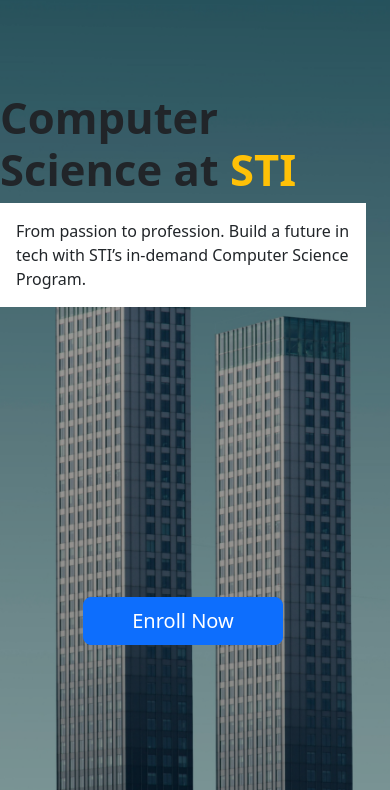
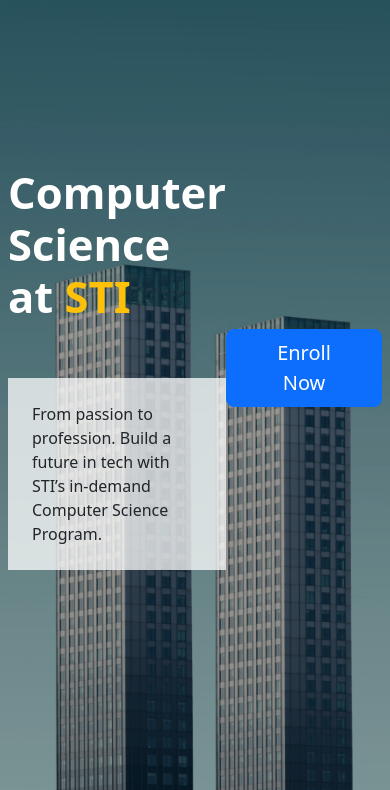
Before and after one commit to workingphasmid/BSCS-Brochure, a website: page index.html in a window 390 px wide. Shown: the part 54-844 px from the top of the page. Drawn offline with nearby package versions, Linux system fonts and the light colour scheme.

Commit message:
D - Hero
Non responsive

```diff
--- a/index.html
+++ b/index.html
@@ -33,9 +33,9 @@
 
     <!-- Hero -->
     <section class="hero container-fluid row">
-      <div class="container-fluid col">
-        <h1 class="display-1 fw-bold">Computer Science at <span class="text-warning">STI</span></h1>
-        <div class="p-3 bg-body container-fluid">
+      <div class="container-fluid col gap-5">
+        <h1 class="display-1 fw-bold text-white">Computer Science at <span class="text-warning">STI</span></h1>
+        <div class="p-4 container-fluid container-slogan">
           <span>From passion to profession. Build a future in tech with STI’s in-demand Computer Science Program.</span>
         </div>
       </div>
--- a/other.css
+++ b/other.css
@@ -13,6 +13,9 @@
 /* Hero */
 .hero {
   height: 100vh;
+
+  margin: 0;
+  padding: 0 120px;
 }
 
 .hero > .col {
@@ -40,6 +43,10 @@
   padding-inline: 0;
 }
 
+.container-slogan {
+  background-color: rgba(255, 255, 255, 0.75);
+}
+
 @media (max-width: 768px) {
   .navbar {
     padding: var(--bs-navbar-padding-y);
@@ -50,5 +57,6 @@
   }
 
   .hero {
+    padding-inline: 0.5rem;
   }
 }
```
